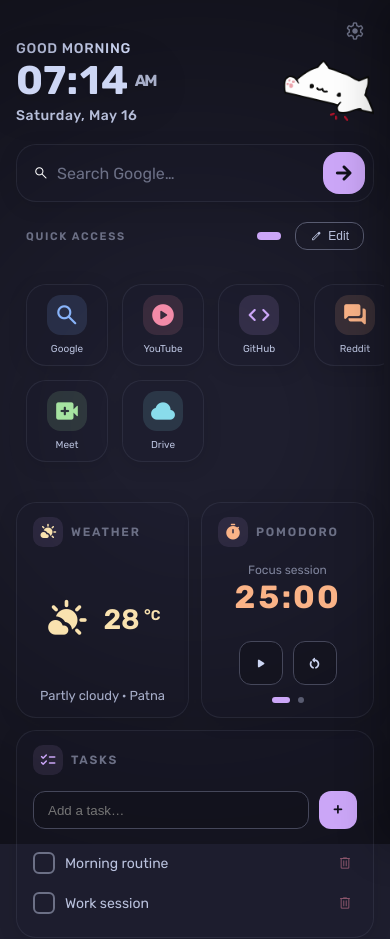
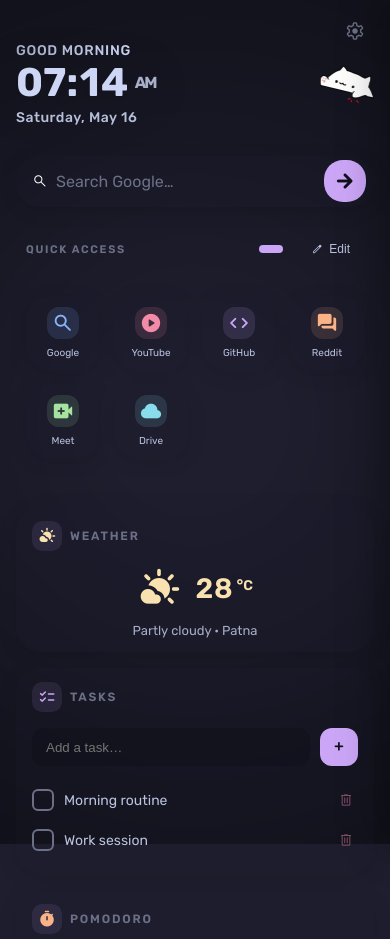
Before and after one commit to WatashiAD/Yoink-NewTab, a plain HTML site: page yoink-newtab.html in a window 390 px wide. Shown: the top 939 px of the page. Drawn offline with nearby package versions, Linux system fonts and the light colour scheme; a script that the page names is missing.

Commit message:
fix: screen sizing

```diff
--- a/yoink-newtab.html
+++ b/yoink-newtab.html
@@ -111,8 +111,8 @@
       flex-direction: column;
       align-items: center;
       justify-content: center;
-      padding: min(30px, 4vh) min(24px, 4vw);
-      gap: clamp(8px, 2.5vh, 20px);
+      padding: clamp(10px, 2vh, 40px) clamp(16px, 4vw, 40px);
+      gap: clamp(10px, 2vh, 24px);
       font-family: 'Rubik', sans-serif;
       position: relative;
       z-index: 10;
@@ -124,8 +124,8 @@
         min-height: 100vh;
         height: auto;
         justify-content: flex-start;
-        padding: 40px 16px 60px;
-        gap: 20px;
+        padding: clamp(30px, 5vh, 60px) clamp(16px, 4vw, 32px);
+        gap: clamp(16px, 3.5vh, 32px);
       }
     }
 
@@ -383,7 +383,7 @@
 
     .clock-time {
       font-family: 'Rubik', sans-serif;
-      font-size: clamp(40px, 10vw, 72px);
+      font-size: clamp(32px, min(8vw, 12vh), 64px);
       font-weight: 700;
       letter-spacing: -2px;
       line-height: 1;
@@ -407,7 +407,8 @@
     }
 
     .header-right {
-      width: clamp(100px, 20vw, 150px);
+      width: clamp(60px, 12vw, 100px);
+      margin-top: -10px;
     }
 
     .header-right img {
@@ -430,7 +431,7 @@
       border: var(--border-width) solid var(--glass-border);
       box-shadow: var(--glass-shadow);
       border-radius: var(--tile-radius);
-      height: clamp(44px, 8vh, 58px);
+      height: clamp(38px, 6vh, 52px);
       padding: 0 clamp(8px, 2vw, 12px) 0 clamp(16px, 4vw, 24px);
       gap: clamp(8px, 2vw, 14px);
       transition: all .3s cubic-bezier(.4, 0, .2, 1);
@@ -656,23 +657,23 @@
     }
 
     .sc-icon {
-      width: clamp(40px, 8vw, 52px);
-      height: clamp(40px, 8vw, 52px);
-      border-radius: 14px;
+      width: clamp(32px, 6vw, 44px);
+      height: clamp(32px, 6vw, 44px);
+      border-radius: 12px;
       display: flex;
       align-items: center;
       justify-content: center;
     }
 
     .sc-icon .ms {
-      font-size: 26px;
+      font-size: 22px;
       line-height: 1;
       display: block;
     }
 
     .sc-icon svg {
-      width: 26px;
-      height: 26px;
+      width: 22px;
+      height: 22px;
       display: block;
     }
 
@@ -686,7 +687,7 @@
 
     .widgets-row {
       display: flex;
-      gap: 16px;
+      gap: clamp(10px, 2vw, 20px);
       width: 100%;
       max-width: min(850px, 95vw);
       flex-wrap: wrap;
@@ -697,21 +698,14 @@
 
     @media(max-width: 1200px) {
       .widgets-row {
-        display: grid;
-        grid-template-columns: 1fr 1fr;
-        grid-template-rows: auto auto;
-        gap: 12px;
-        width: 100%;
-        max-width: 100%;
+        gap: 16px;
       }
       .widgets-row .wcard {
-        flex: unset !important;
-        min-width: 0 !important;
+        flex: 1 1 calc(50% - 16px) !important;
+        min-width: 200px !important;
         width: auto !important;
       }
-      .widgets-row .wcard:nth-child(1) { grid-column: 1; grid-row: 1; }
-      .widgets-row .wcard:nth-child(2) { grid-column: 1 / -1; grid-row: 2; }
-      .widgets-row .wcard:nth-child(3) { grid-column: 2; grid-row: 1; }
+      .widgets-row .wcard:nth-child(2) { flex: 1 1 100% !important; }
 
       .topbar {
         position: absolute;
@@ -1460,10 +1454,10 @@
     const DEFAULT_POMO_COLOR = '#fab387';
     const DEFAULT_WEATHER_ICON = 'partly_cloudy_day';
     const DEFAULT_POMO_ICON = 'timer';
-    const DEFAULT_BLUR = 16;
-    const DEFAULT_RADIUS = 20;
-    const DEFAULT_BORDER = 8;
-    const DEFAULT_BORDER_WIDTH = 1;
+    const DEFAULT_BLUR = 24;
+    const DEFAULT_RADIUS = 24;
+    const DEFAULT_BORDER = 0;
+    const DEFAULT_BORDER_WIDTH = 0;
     const DEFAULT_BG = 'gradient';
 
     let shortcuts = JSON.parse(localStorage.getItem('nt-shcuts')) || DEFAULT_SHORTCUTS;
```
